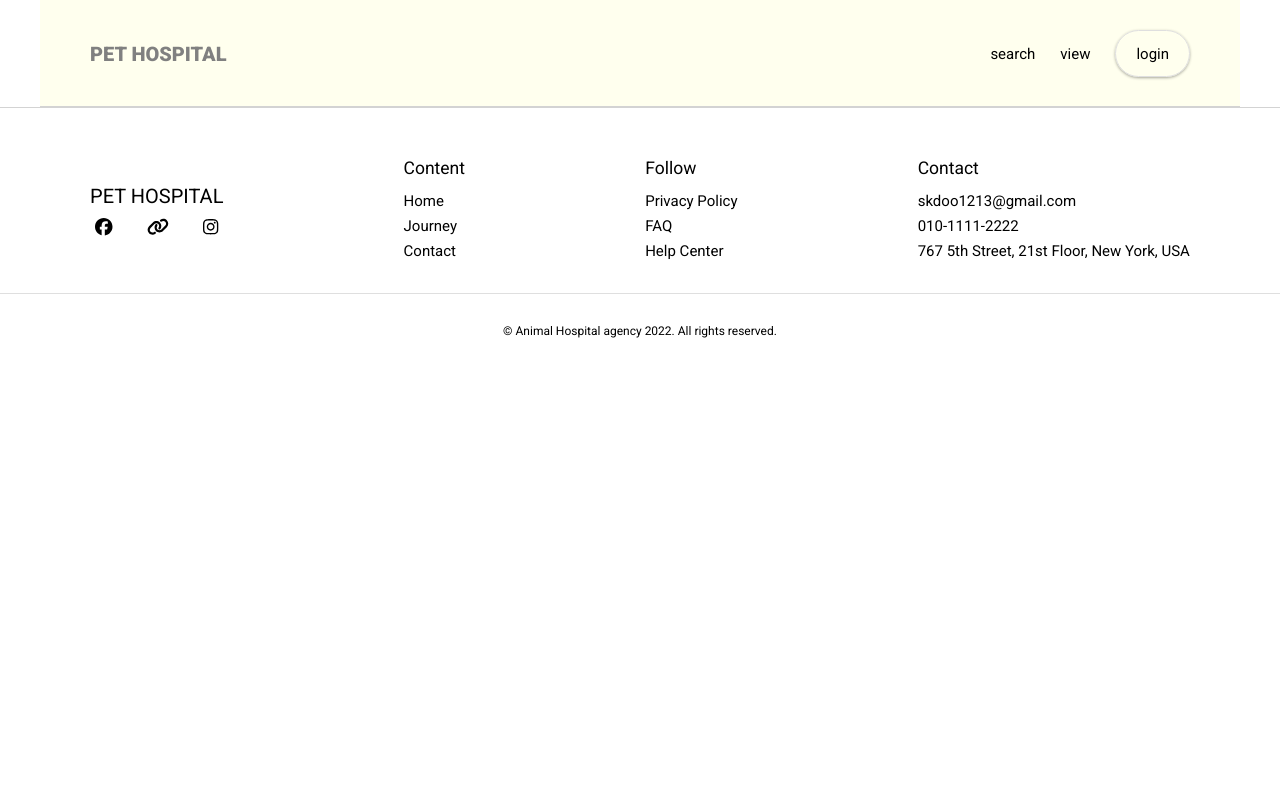
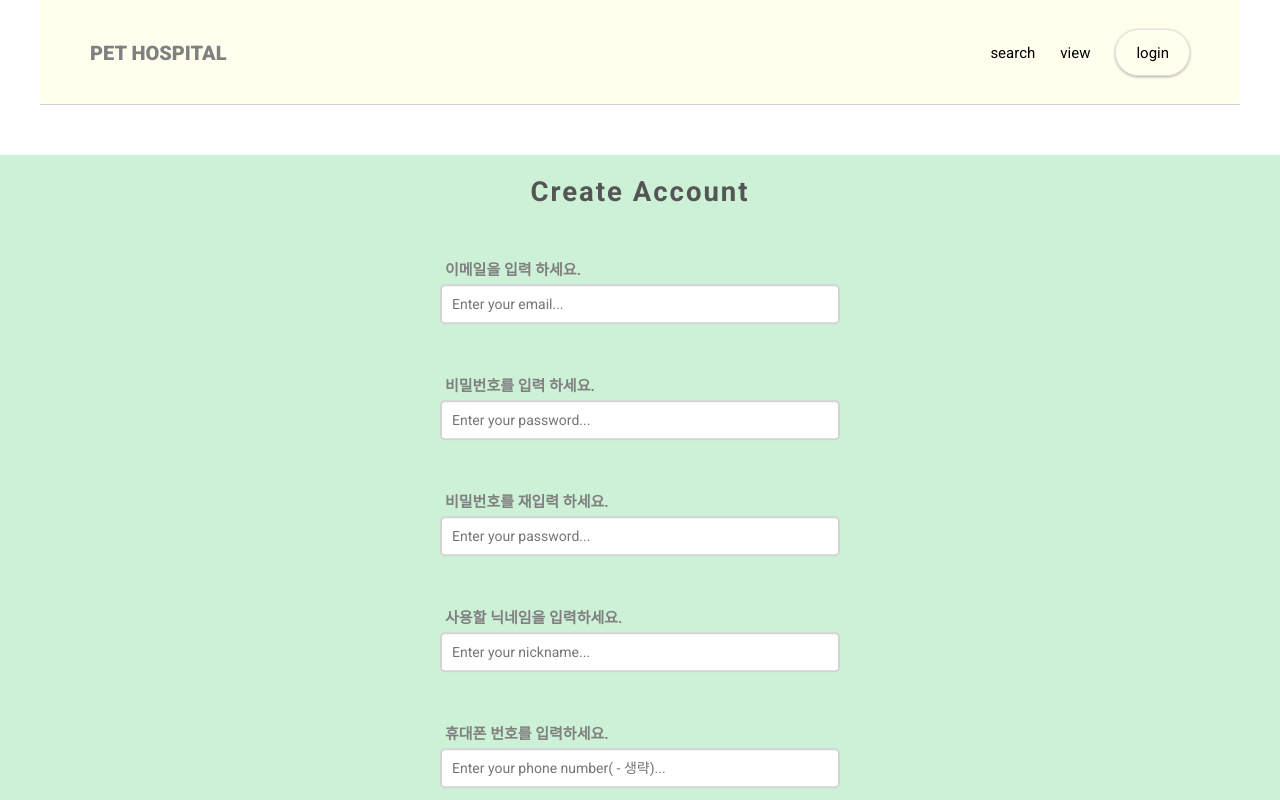
Before and after one commit to userDWK/react_animalhospital, a React (Create React App) app: page /create in a window 1280 px wide. Shown: the top 800 px of the page. Built offline with nearby package versions, Linux system fonts and the light colour scheme.

Commit message:
로그인 페이지 수정 및 계정 생성 페이지 로그인 컴포넌트 재사용 하도록 구성중.

```diff
--- a/src/App.js
+++ b/src/App.js
@@ -4,6 +4,7 @@ import Header from "./components/Header";
 import Login from "./pages/Login";
 import Main from "./pages/Main";
 import "./assets/style/styles.css";
+import CreateAccount from "./pages/CreateAccount";
 
 function App() {
   return (
@@ -12,6 +13,7 @@ function App() {
       <Routes>
         <Route path="/" element={<Main />} />
         <Route path="/login" element={<Login />} />
+        <Route path="/create" element={<CreateAccount />} />
       </Routes>
       <Footer />
     </>
--- /dev/null
+++ b/src/components/AlarmModal.js
@@ -0,0 +1 @@
+const AlarmModal
--- a/src/components/Header.js
+++ b/src/components/Header.js
@@ -156,15 +156,20 @@ const Item = styled.li`
   }
 
   &:last-child {
-    border: solid 1px #dfdfdf;
-    border-radius: 3rem;
-    padding: 1.35rem 2rem 1.35rem;
     margin-right: 0;
-    ${shadow(0)}
+    padding: 1.35rem 0;
+    a {
+      border: solid 1px #dfdfdf;
+      border-radius: 3rem;
+      padding: 1.35rem 2rem 1.35rem;
+      ${shadow(0)}
+    }
 
     &:hover {
-      ${shadow(1)}
-      color: rgb(21, 177, 125);
+      a {
+        ${shadow(1)}
+        color: rgb(21, 177, 125);
+      }
     }
   }
 `;
--- a/src/components/auth/AuthInput.js
+++ b/src/components/auth/AuthInput.js
@@ -2,6 +2,7 @@ import styled from "styled-components";
 import { shadow } from "../../assets/style/styleUtil";
 
 const AuthInput = ({ ...rest }) => {
+  console.log(rest);
   return (
     <InputBox>
       <Label htmlFor={rest.htmlFor}>{rest.text}</Label>
--- a/src/pages/CreateAccount.js
+++ b/src/pages/CreateAccount.js
@@ -0,0 +1,11 @@
+import Login from "./Login";
+
+const CreateAccount = () => {
+  return (
+    <>
+      <Login />
+    </>
+  );
+};
+
+export default CreateAccount;
--- a/src/pages/Login.js
+++ b/src/pages/Login.js
@@ -2,8 +2,12 @@ import { useState } from "react";
 import styled from "styled-components";
 import AuthInput from "../components/auth/AuthInput";
 import { media, shadow } from "../assets/style/styleUtil";
+import { FontAwesomeIcon } from "@fortawesome/react-fontawesome";
+import { faFacebookF, faGoogle } from "@fortawesome/free-brands-svg-icons";
+import { useLocation } from "react-router-dom";
+import { authService } from "../fbase";
 
-const inputProps = [
+const loginProps = [
   {
     htmlFor: "email",
     text: "이메일을 입력 하세요.",
@@ -24,45 +28,122 @@ const inputProps = [
   },
 ];
 
+const createProps = [
+  {
+    htmlFor: "email",
+    text: "이메일을 입력 하세요.",
+    type: "text",
+    name: "email",
+    placeholder: "Enter your email...",
+    minLength: "0",
+    maxLength: "100",
+  },
+  {
+    htmlFor: "password",
+    text: "비밀번호를 입력 하세요.",
+    type: "password",
+    name: "password",
+    placeholder: "Enter your password...",
+    minLength: "0",
+    maxLength: "100",
+  },
+  {
+    htmlFor: "checkPassword",
+    text: "비밀번호를 재입력 하세요.",
+    type: "password",
+    name: "checkPassword",
+    placeholder: "Enter your password...",
+    minLength: "0",
+    maxLength: "100",
+  },
+  {
+    htmlFor: "nick",
+    text: "사용할 닉네임을 입력하세요.",
+    type: "text",
+    name: "nick",
+    placeholder: "Enter your nickname...",
+    minLength: "0",
+    maxLength: "100",
+  },
+  {
+    htmlFor: "phone",
+    text: "휴대폰 번호를 입력하세요.",
+    type: "number",
+    name: "phone",
+    placeholder: "Enter your phone number( - 생략)...",
+    minLength: "0",
+    maxLength: "100",
+  },
+];
+
 const Login = () => {
   const [email, setEmail] = useState("");
   const [password, setPassword] = useState("");
-
-  const handleLogin = (e) => {
-    e.preventDefault();
-    setEmail("");
-    setPassword("");
-  };
+  const [checkPassword, setCheckPassword] = useState("");
+  const [nick, setNick] = useState("");
+  const [phone, setPhone] = useState("");
+  const location = useLocation().pathname.slice(1);
 
   const handleData = (e) => {
     const {
       target: { name, value },
     } = e;
+
     if (name === "email") {
       setEmail(value);
-    } else {
+    } else if (name === "password") {
       setPassword(value);
+    } else if (name === "checkPassword") {
+      setCheckPassword(value);
+    } else if (name === "nick") {
+      setNick(value);
+    } else if (name === "phone") {
+      setPhone(value);
+    }
+  };
+
+  const handleForm = async (e) => {
+    if (location === "login") {
+    } else if (location === "create") {
+      if (password !== checkPassword) return;
+
+      try {
+        authService.createUserWithEmailAndPassword(email, password);
+      } catch (e) {
+        console.error(e);
+      }
+      setEmail("");
+      setPassword("");
+      setCheckPassword("");
+      setNick("");
+      setPhone("");
     }
   };
 
   return (
     <Container>
       <Column>
-        <Title>animal hospital</Title>
-        <Form onSubmit={handleLogin}>
-          {inputProps.map((props, idx) => {
-            const value = [email, password];
+        <Title>{location === "login" ? "Sign In" : "Create Account"}</Title>
+        <Form onSubmit={handleForm}>
+          {(location === "login" ? loginProps : createProps).map(
+            (props, idx) => {
+              // const value = [email, password];
+              const value = [email, password, checkPassword, phone, nick];
               return (
                 <AuthInput
-                key={idx}
+                  key={props.name}
                   value={value[idx]}
                   onChange={handleData}
                   {...props}
                 />
               );
-          })}
-          <SubmitBtn>로그인</SubmitBtn>
+            }
+          )}
+
+          <SubmitBtn>{location === "login" ? "로그인" : "계정 생성"}</SubmitBtn>
         </Form>
+        {location === "login" && (
+          <FootBox>
             <HelpCon>
               <CreateCon>
                 <a href="/create">회원 가입</a>
@@ -71,6 +152,18 @@ const Login = () => {
                 <a href="/search">계정 찾기</a>
               </SearchCon>
             </HelpCon>
+            <SocialCon>
+              <Google>
+                <FontAwesomeIcon icon={faGoogle} />
+                <GoogleText>Google Login</GoogleText>
+              </Google>
+              <FaceBook>
+                <FontAwesomeIcon icon={faFacebookF} />
+                <FacebookText>Facebook Login</FacebookText>
+              </FaceBook>
+            </SocialCon>
+          </FootBox>
+        )}
       </Column>
     </Container>
   );
@@ -86,7 +179,6 @@ const Container = styled.div`
   text-align: center;
   font-family: "Cormorant", serif;
   font-size: 2rem;
-  /* background: #d7e6f8; */
   background: rgba(200, 240, 210, 0.9);
 
   ${media.xl`
@@ -130,13 +222,20 @@ const SubmitBtn = styled.button`
   }
 `;
 
+const FootBox = styled.div`
+  display: flex;
+  justify-content: space-between;
+  align-items: center;
+  margin: 5rem 0;
+  padding: 2rem 1rem;
+  border-top: solid 1px #999;
+`;
+
 const HelpCon = styled.div`
-  margin: 5rem 0;
-  padding: 2rem 0 0 0.5rem;
-  border-top: solid 1px #999;
   color: #333;
   text-align: left;
   font-size: 1.4rem;
+  font-weight: bold;
 
   a {
     &:hover {
@@ -149,3 +248,51 @@ const CreateCon = styled.div`
   margin-bottom: 0.5rem;
 `;
 const SearchCon = styled.div``;
+
+const SocialCon = styled.div`
+  display: flex;
+`;
+const Google = styled.button`
+  position: relative;
+  display: flex;
+  justify-content: space-between;
+  align-items: center;
+  width: 15rem;
+  background: #fefefe;
+  border: none;
+  border-radius: 1rem;
+  padding: 1rem 0.25rem;
+  margin-right: 1rem;
+  text-align: left;
+  cursor: pointer;
+  &:hover {
+    transform: scale(1.1);
+    ${shadow(1)}
+  }
+  &:active {
+    ${shadow(2)}
+  }
+  svg {
+    width: 2rem;
+    margin: 0 0.5rem;
+    font-size: 2rem;
+    color: red;
+  }
+`;
+const FaceBook = styled(Google)`
+  margin-right: 0;
+  &:active {
+  }
+  svg {
+    color: blue;
+  }
+`;
+
+const GoogleText = styled.span`
+  flex: 1;
+  padding-left: 1.5rem;
+  font-weight: bold;
+`;
+const FacebookText = styled(GoogleText)`
+  padding-left: 0.5rem;
+`;
```
Lines whose indentation alone changed are shown as unchanged.
